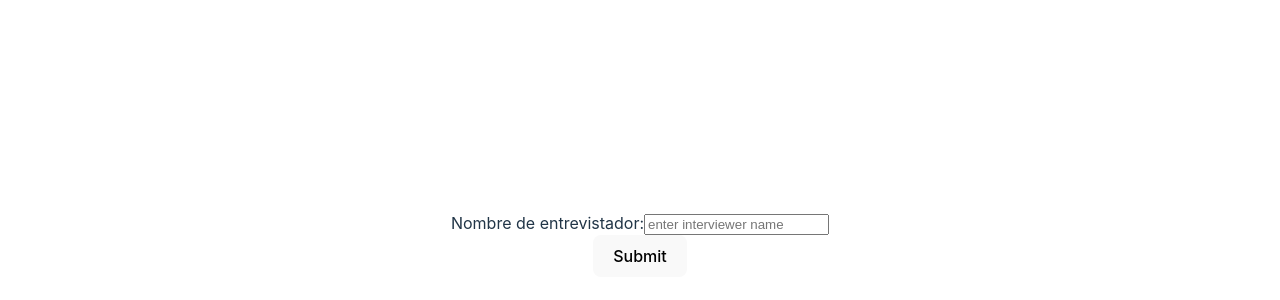
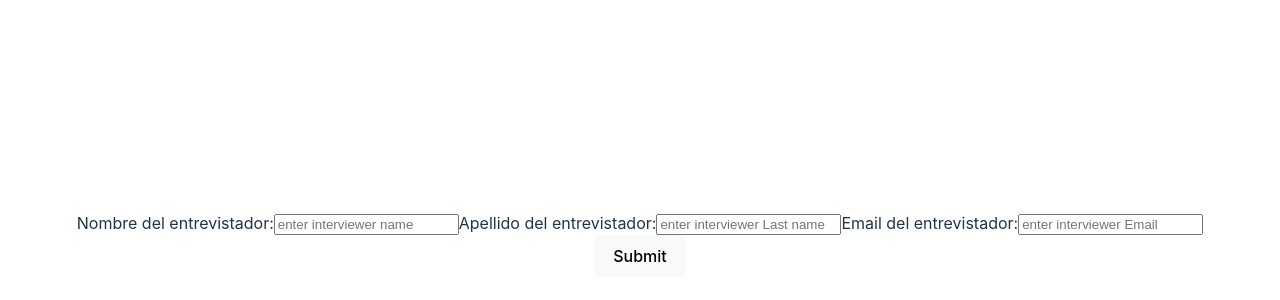
Before and after one commit to UnCarro/Bedu-PW8-Frontend, a React (Vite) app: page / in a window 1280 px wide. Shown: the part 156-456 px from the top of the page. Built offline with nearby package versions, Linux system fonts and the light colour scheme.

Commit message:
PW8: Wrapper y funcionalidad para el resto de inputs

```diff
--- a/src/MyForm.jsx
+++ b/src/MyForm.jsx
@@ -4,28 +4,51 @@ import { useState } from "react";
 export function MyForm() {
 
 
-    const [interviewerName, setInterviewerName] = useState({});
+    const [interviewerName, setInterviewerName] = useState("");
+    const [interviewerLastName, setInterviewerLastName] = useState("");
+    const [interviewerEmail, setInterviewerEmail] = useState("");
 
-    const handleOnChange = (event) => {
+    const interviewerWrapper = {
+        name: "",
+        lastName: "",
+        email: ""
+    }
+
+    const handleOnChangeName = (event) => {
         setInterviewerName(
-            {
-                Name: event.target.value,
-                lastName: "",
-                email: "",
-                isActive: ""
-            }
+            event.target.value
         )
 
         console.log(interviewerName);
     }
 
+    const handleOnChangeLastName = (event) => {
+        setInterviewerLastName(
+            event.target.value
+        )
+
+        console.log(interviewerLastName);
+    }
+
+
+    const handleOnChangeEmail = (event) => {
+        setInterviewerEmail(
+            event.target.value
+        )
+
+        console.log(interviewerEmail);
+    }
+
     const handleSubmit = () => {
 
-        console.log(interviewerName);
-        axios.post("http://localhost:8080/add-interviewer",
-            {
-                interviewerName
-            })
+        interviewerWrapper.name = interviewerName;
+        interviewerWrapper.lastName = interviewerLastName;
+        interviewerWrapper.email = interviewerEmail;
+
+
+        console.log(interviewerWrapper);
+        axios.post("http://localhost:8080/add-interviewer", { interviewerWrapper }
+        )
             .then(response => {
                 console.log(response);
             }
@@ -40,9 +63,16 @@ export function MyForm() {
     return (
         <>
             <form onSubmit={handleSubmit}>
-                <label>Nombre de entrevistador:
-                    <input id="interviewerName" onChange={handleOnChange} type="text" placeholder="enter interviewer name" />
+                <label>Nombre del entrevistador:
+                    <input id="interviewerName" onChange={handleOnChangeName} type="text" placeholder="enter interviewer name" />
                 </label>
+                <label>Apellido del entrevistador:
+                    <input id="interviewerLastName" onChange={handleOnChangeLastName} type="text" placeholder="enter interviewer Last name" />
+                </label>
+                <label>Email del entrevistador:
+                    <input id="interviewerEmail" onChange={handleOnChangeEmail} type="text" placeholder="enter interviewer Email" />
+                </label>
+
 
             </form>
             <button onClick={handleSubmit}>Submit</button>
```
